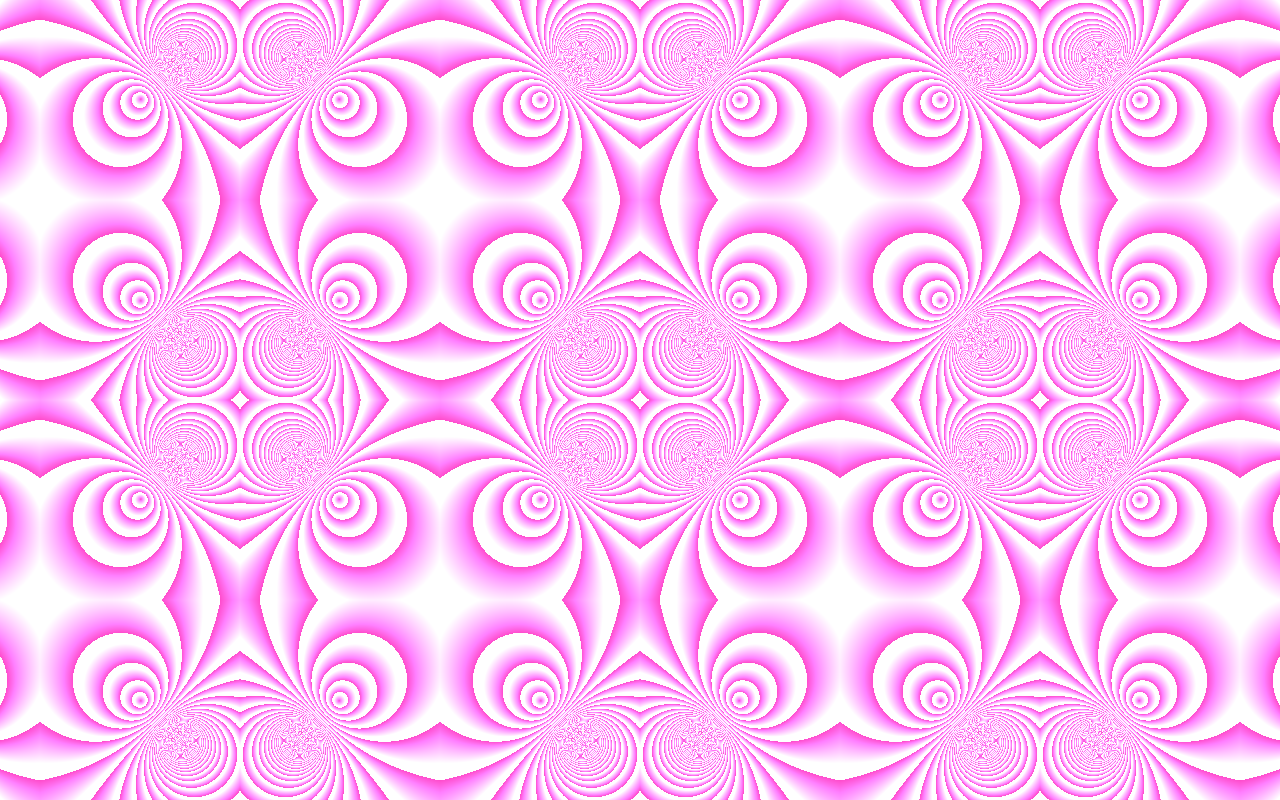
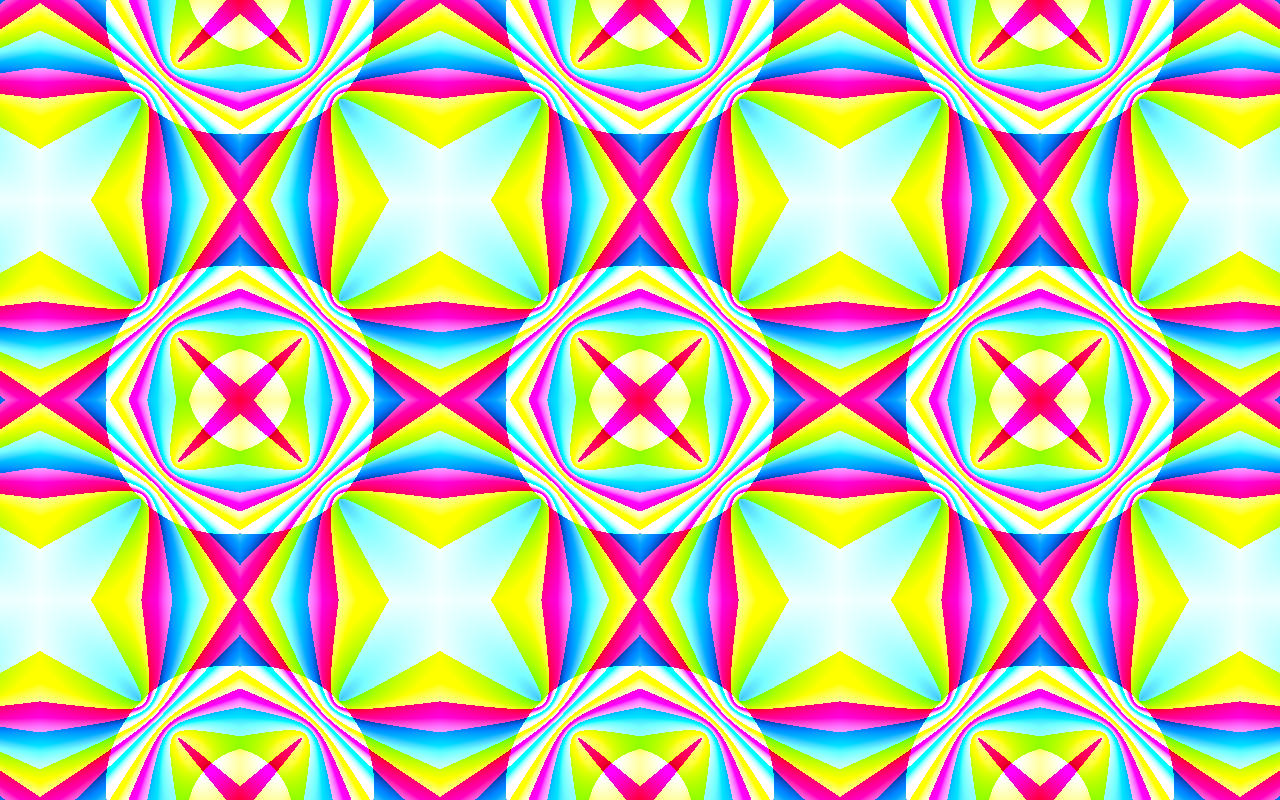
Before and after one commit to joswin-fun/shaders, a plain HTML site: page length_fract/index.html in a window 1280 px wide. Drawn offline with Linux system fonts and the light colour scheme.

Commit message:
length() in fract() met color palet

```diff
--- a/length_fract/index.html
+++ b/length_fract/index.html
@@ -1,4 +1,3 @@
-
 <!doctype html>
 <html lang="en">
   <head>
@@ -7,7 +6,7 @@
     <meta
       name="viewport"
       content="width=device-width, initial-scale=1, shrink-to-fit=no, user-scalable=no, maximum-scale=1"/>
-    <title>shader met length en fract</title>
+    <title>length in fract met kleuren palet en extra fract</title>
     <script type="text/javascript" src="../lib/GlslCanvas.js"></script>
     <style>
       html, body {
@@ -30,21 +29,32 @@
 <canvas
  class="glslCanvas"
   data-fullscreen="true"
- data-fragment="#ifdef GL_ES
-precision mediump float;
+ data-fragment="
+ #ifdef GL_ES
+  precision mediump float;
 #endif
+  float pi = 3.14159265359;
+  uniform vec2 u_resolution;
+  uniform float u_time;
 
-uniform vec2 u_resolution;
-uniform float u_time;
+  vec3 palette(float t) {
+  vec3 a = vec3(0.5, 0.5, 0.5);
+  vec3 b = vec3(0.5, 0.5, 0.5);
+  vec3 c = vec3(1.0, 1.0, 1.0);
+  vec3 d = vec3(0.263, 0.416, 0.557);
+  return a + b*tan(2.*pi*(c*t+d));
+}
 
 void main(){
-	 vec2 ua = (gl_FragCoord.xy * 2.0 - u_resolution.xy)/u_resolution.y;
-   vec2 st = fract(ua*1.)-0.5;
-   float d = length(abs(st)-0.252) / length(abs(st)-0.344);
-	 float pct = fract(d*sin(u_time/5.)*8.);
-   gl_FragColor = pct+vec4(vec3(abs(sin(u_time/2.)*2.),0.3,abs(cos(u_time/2.000))),1.0);
-}
-"
+  // vec2 st  = (gl_FragCoord.xy * 2.0 - u_resolution.xy)/u_resolution.y;
+    vec2 uv = (gl_FragCoord.xy * 2.0 - u_resolution.xy)/u_resolution.y;
+   vec2 st = fract(uv)-0.5;
+   float d1 = length(abs(st)-0.25)   -  length(abs(st)-0.344);
+   float d2 = length(abs(st)-0.6)    /  length(abs(st)-0.8);
+   vec3 col = palette(d1*sin(u_time  / 5.512)*8.);
+   float pct    = fract(d2*sin(u_time / 5.512)*8.);
+   gl_FragColor = pct+vec4(col,1.0);}
+   "
   ></canvas>
   </body>
 </html>
```
